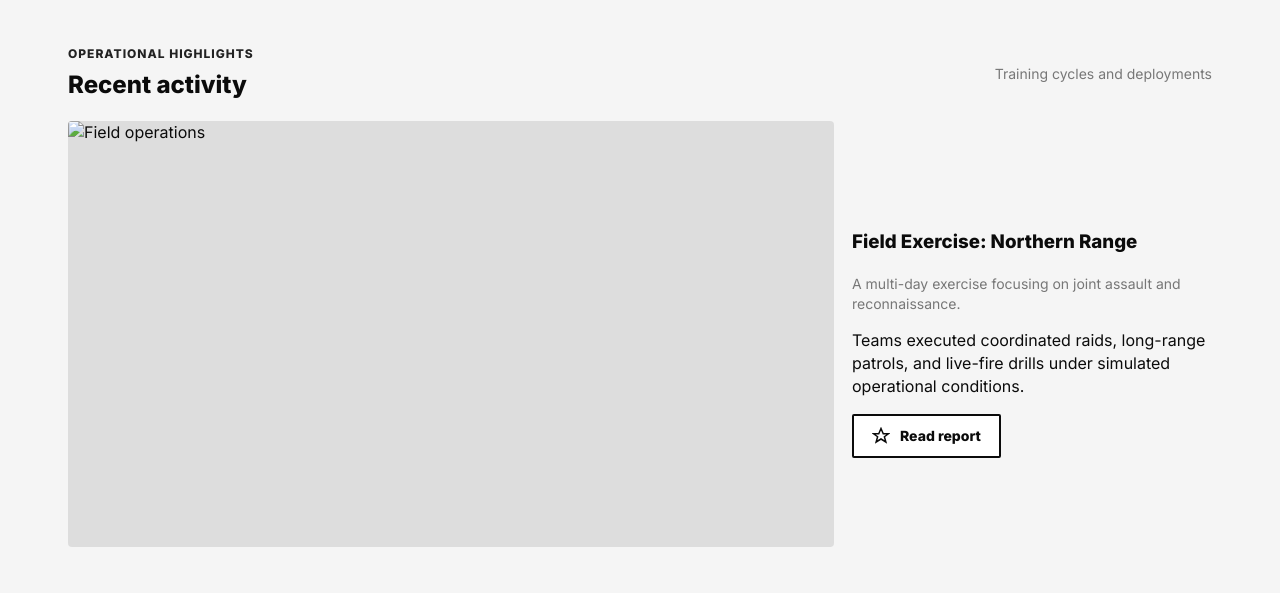
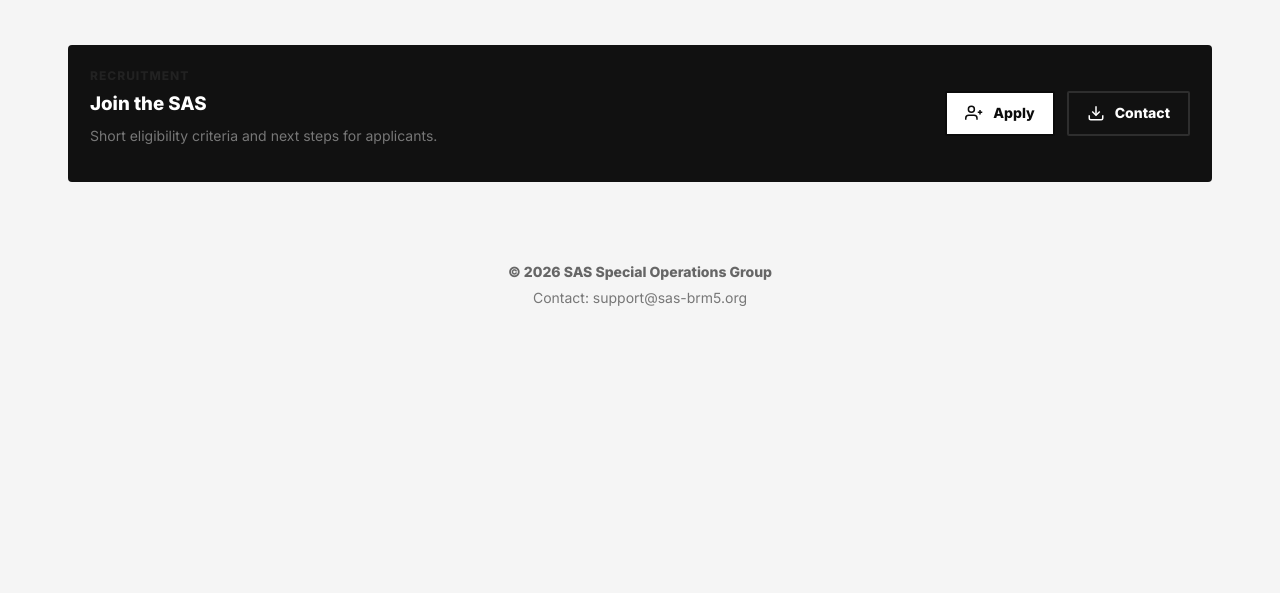
Before and after one commit to AlvindAndMe/Orion-brm5, a plain HTML site: page index.html in a window 1280 px wide. Shown: the part 928-1521 px from the top of the page. After the commit the page ends 1297 px from the top, so only its background shows below. Drawn offline with Linux system fonts and the light colour scheme.

Commit message:
I DONT KNOW

```diff
--- a/index.html
+++ b/index.html
@@ -153,9 +153,8 @@
     </div>
 
     <nav class="main-nav" aria-label="Main navigation">
-      <a href="#mission">Mission</a>
-      <a href="#operations">Operations</a>
-      <a href="#highlights">Highlights</a>
+      <a href="./mission.html">Mission</a>
+      <a href="./operations.html">Operations</a>
       <a href="#join">Join</a>
     </nav>
 
@@ -275,34 +274,6 @@
     </div>
   </section>
 
-  <!-- Highlights -->
-  <section id="highlights" class="reveal" aria-labelledby="highlights-title">
-    <div class="section-head">
-      <div>
-        <div class="caps">Operational Highlights</div>
-        <h2 id="highlights-title" style="margin:6px 0 0 0">Recent activity</h2>
-      </div>
-      <div class="muted">Training cycles and deployments</div>
-    </div>
-
-    <div class="highlight">
-      <div class="img" aria-hidden="false">
-        <!-- placeholder image; replace highlight.png if you have one -->
-        <img src="highlight.png" alt="Field operations" loading="lazy" width="900" height="500" />
-      </div>
-      <div class="meta">
-        <h3>Field Exercise: Northern Range</h3>
-        <p class="muted">A multi-day exercise focusing on joint assault and reconnaissance.</p>
-        <p style="margin-top:12px">Teams executed coordinated raids, long-range patrols, and live-fire drills under simulated operational conditions.</p>
-        <div style="margin-top:16px">
-          <a class="btn" href="#mission">
-            <svg class="icon" width="16" height="16" viewBox="0 0 24 24" fill="none" stroke="currentColor" stroke-width="2" aria-hidden="true"><path d="M12 2l3 7h7l-5.5 4 2 7L12 16l-6.5 4 2-7L2 9h7z"></path></svg>
-            Read report
-          </a>
-        </div>
-      </div>
-    </div>
-  </section>
 
   <!-- Join -->
   <section id="join" class="reveal" aria-labelledby="join-title">
@@ -314,12 +285,12 @@
       </div>
 
       <div style="display:flex;gap:12px;align-items:center">
-        <a class="btn join" href="#">
+        <a class="btn join" href="https://discord.gg/bzTGc9ew" target="_blank">
           <svg class="icon" width="16" height="16" viewBox="0 0 24 24" fill="none" stroke="currentColor" stroke-width="2" aria-hidden="true"><path d="M16 21v-2a4 4 0 0 0-4-4H5a4 4 0 0 0-4 4v2"></path><circle cx="8.5" cy="7" r="4"></circle><line x1="20" y1="8" x2="20" y2="14"></line><line x1="23" y1="11" x2="17" y2="11"></line></svg>
           Apply
         </a>
 
-        <a class="btn ghost" href="#">
+        <a class="btn ghost" href="https://discord.gg/bzTGc9ew">
           <svg class="icon" width="16" height="16" viewBox="0 0 24 24" fill="none" stroke="currentColor" stroke-width="2" aria-hidden="true"><path d="M21 15v4a2 2 0 0 1-2 2H5a2 2 0 0 1-2-2v-4"></path><polyline points="7 10 12 15 17 10"></polyline><line x1="12" y1="15" x2="12" y2="3"></line></svg>
           Contact
         </a>
```
Also changed, not shown: mission.html (+0 -2 lines), operations.html (+0 -2 lines).
